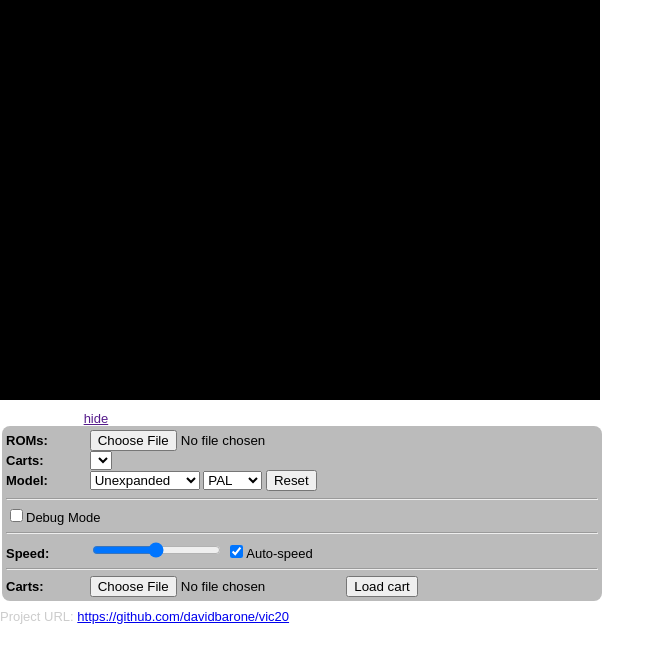
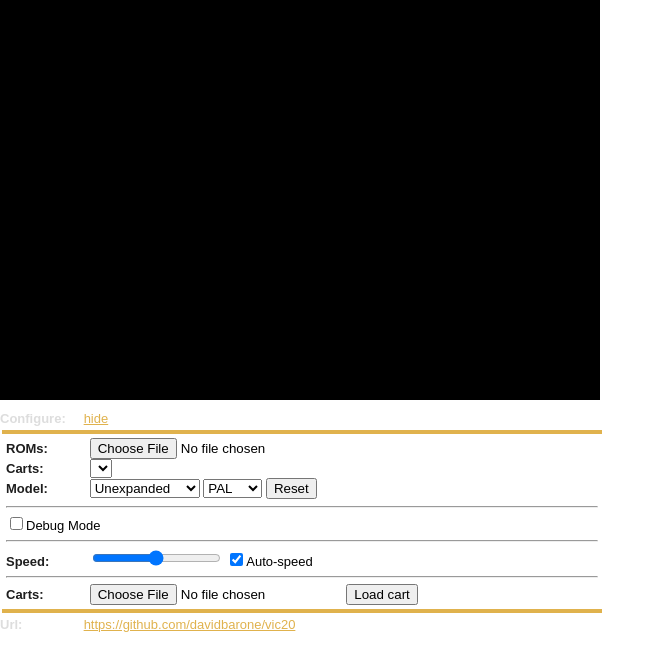
Before and after one commit to davidbarone/vic20, a website built with webpack: page src/html/index.html in a window 1280 px wide. Both pictures are taken after a click on the link "show". Shown: the whole page, without its empty margins (0-665 px from the left). Built offline with nearby package versions, Linux system fonts and the light colour scheme.

Commit message:
styleing, 11k expansion

```diff
--- a/src/html/index.html
+++ b/src/html/index.html
@@ -5,7 +5,6 @@
     <style>
       html {
         font-family: Arial, Helvetica, sans-serif;
-        background-color: transparent;
         font-size: small;
       }
       body {
@@ -13,18 +12,11 @@
         margin: 0px;
       }
 
-      h1 {
-        color: white;
-        font-weight: 600;
+      a {
+        color: #e0b24d;
       }
 
       .info {
-        font-size: small;
-        color: gray;
-      }
-
-      .configure {
-        color: white;
         font-size: small;
       }
 
@@ -33,34 +25,31 @@
       }
 
       fieldset {
-        background-color: #fff;
+        background: white;
         padding: 4px;
         width: 600px;
         box-sizing: border-box;
-        background: #bbb;
         display: none;
         border: 0px;
-        border-radius: 8px;
+        border-top: 4px solid #e0b24d;
+        border-bottom: 4px solid #e0b24d;
+        margin-top: 4px;
+        margin-bottom:  4px;
       }
 
       label {
+        color: #dddddd;
         font-weight: 600;
         width: 80px;
         display: inline-block;
       }
 
+      fieldset label {
+        color: #1e1e1e;
+      }
+
       label::after {
         content: ":";
-      }
-
-      .right {
-        transform: rotate(-45deg);
-        -webkit-transform: rotate(-45deg);
-      }
-
-      .left {
-        transform: rotate(135deg);
-        -webkit-transform: rotate(135deg);
       }
     </style>
   </head>
@@ -73,7 +62,7 @@
     ></canvas>
 
     <div class="configure-container">
-      <label class="configure">Configure</label>
+      <label>Configure</label>
       <a id="configure" href="" value="show">show</a>
     </div>
 
@@ -91,6 +80,7 @@
         <option name="Unexpanded" value="unexpanded">Unexpanded</option>
         <option name="Expanded3K" value="expanded_3k">Expanded 3K</option>
         <option name="Expanded8K" value="expanded_8k">Expanded 8K</option>
+        <option name="Expanded11K" value="expanded_11k">Expanded 11K</option>
         <option name="Expanded16K" value="expanded_16k">Expanded 16K</option>
         <option name="Expanded24K" value="expanded_24k">Expanded 24K</option>
         <option name="Expanded32K" value="expanded_32k">Expanded 32K</option>
@@ -165,12 +155,8 @@
     </fieldset>
 
     <!-- link to github -->
-    <div style="margin-top: 8px; color: #ccc">
-      Project URL:
-      <a href="https://github.com/davidbarone/vic20" target="_new"
-        >https://github.com/davidbarone/vic20</a
-      >
-    </div>
+    <label>Url</label>
+    <a href="https://github.com/davidbarone/vic20" target="_new">https://github.com/davidbarone/vic20</a>
 
     <script>
       // Globals
--- a/src/src/memory/memory.ts
+++ b/src/src/memory/memory.ts
@@ -112,7 +112,7 @@ export default class Memory {
 
         // Set up memory
         for (let i = 0x0000; i <= 0xFFFF; i++) {
-            this.mem[i] = 0x00;
+            this.mem[i] = 0xff;
             this.readFunc[i] = this.readMem;
             this.writeFunc[i] = this.writeMem;
         }
@@ -134,7 +134,9 @@ export default class Memory {
             // Note that RAM must be contiguous for BASIC
             // BLK 5 is generally not accessible
             if (this.expansion === MemoryModel.expanded_3k) for (let i = 0x0400; i <= 0x0FFF; i++) this.writeFunc[i] = this.writeMem;  // RAM1,2,3
+            if (this.expansion === MemoryModel.expanded_11k) for (let i = 0x0400; i <= 0x0FFF; i++) this.writeFunc[i] = this.writeMem;  // RAM1,2,3
             if (this.expansion === MemoryModel.expanded_8k) for (let i = 0x2000; i <= 0x3FFF; i++) this.writeFunc[i] = this.writeMem;  // BLK1
+            if (this.expansion === MemoryModel.expanded_11k) for (let i = 0x2000; i <= 0x3FFF; i++) this.writeFunc[i] = this.writeMem;  // BLK1
             if (this.expansion === MemoryModel.expanded_16k) for (let i = 0x2000; i <= 0x5FFF; i++) this.writeFunc[i] = this.writeMem;  // BLK1,2
             if (this.expansion === MemoryModel.expanded_24k) for (let i = 0x2000; i <= 0x7FFF; i++) this.writeFunc[i] = this.writeMem;  // BLK11,2,3
             if (this.expansion === MemoryModel.expanded_32k) {
--- a/src/src/memory/memory_model.ts
+++ b/src/src/memory/memory_model.ts
@@ -14,6 +14,11 @@ export enum MemoryModel {
      * Expanded (8K - BLK1)
      */
     expanded_8k = "expanded_8k",
+
+    /**
+     * Expanded (11K - BLK0,1)
+     */
+     expanded_11k = "expanded_11k",
 
     /**
      * Expanded (16K - BLK1,2)
```
